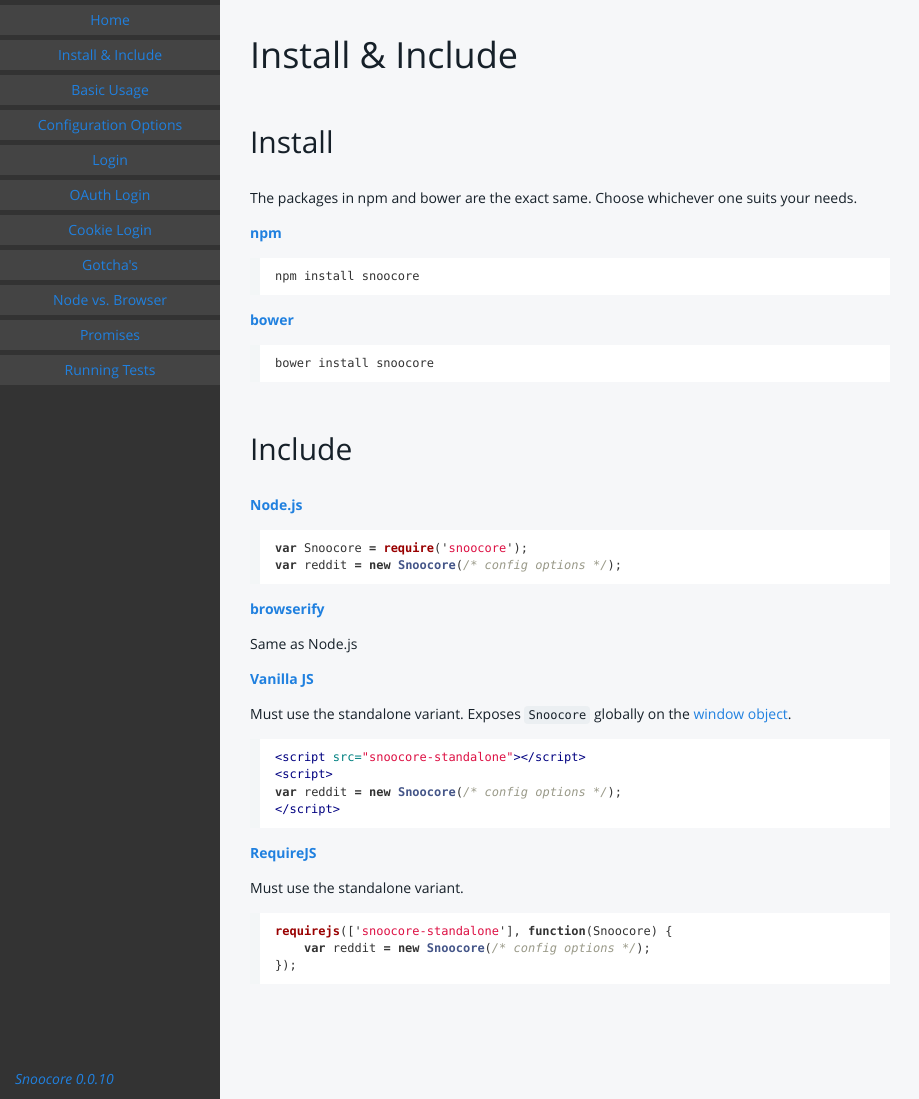
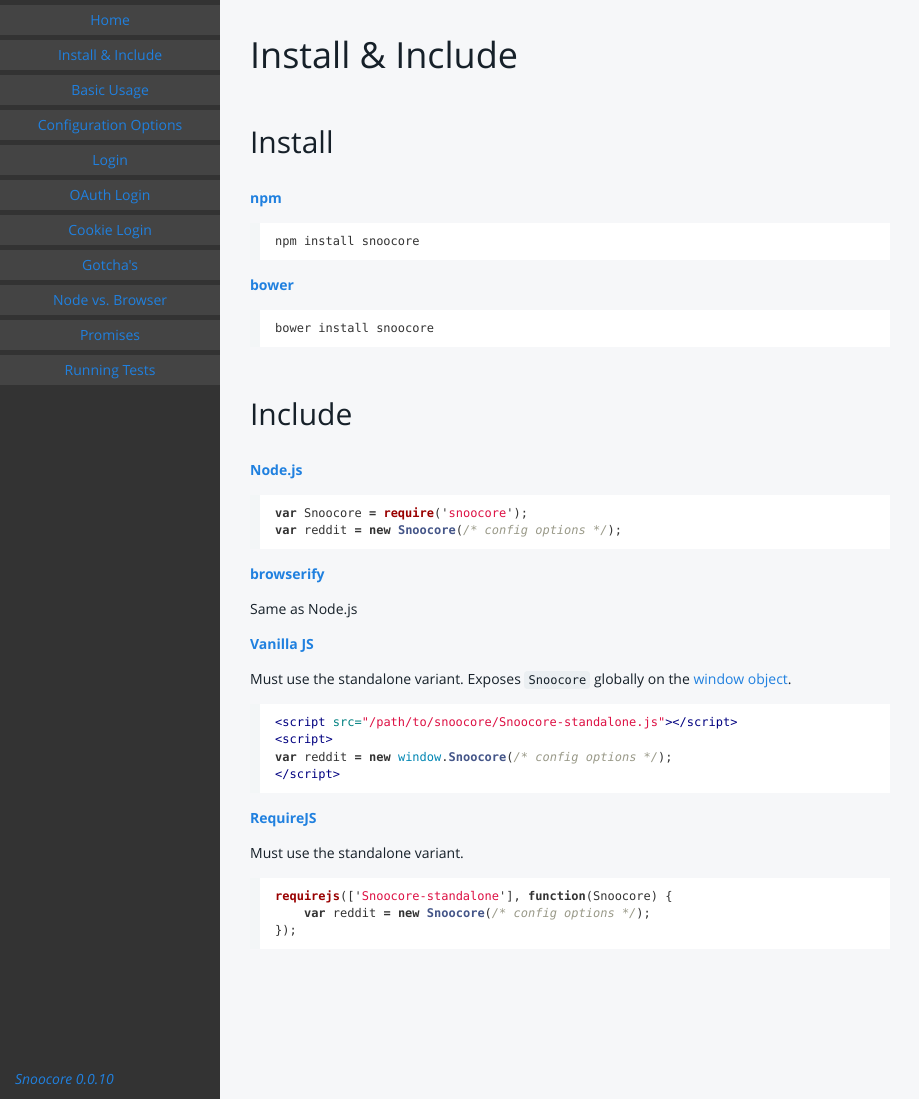
Before and after one commit to terryma/snoocore, a Jekyll site: the page built from install.md, in a window 1280 px wide. Shown: the whole page, without its empty margins (0-919 px from the left). Built offline with Jekyll 4.4.1, drawn with Linux system fonts in a browser that asks for light colours; Markdown is read by kramdown in place of the engine named in the settings.

Commit message:
update install to use uppercase Snoocore

````diff
--- a/install.md
+++ b/install.md
@@ -6,8 +6,6 @@
 # Install & Include
 
 ## Install
-
-The packages in npm and bower are the exact same. Choose whichever one suits your needs.
 
 **[npm](https://www.npmjs.org/)**
 
@@ -38,9 +36,9 @@
 Must use the standalone variant. Exposes `Snoocore` globally on the [window object](https://developer.mozilla.org/en-US/docs/Web/API/Window).
 
 ```html
-<script src="snoocore-standalone"></script>
+<script src="/path/to/snoocore/Snoocore-standalone.js"></script>
 <script>
-var reddit = new Snoocore(/* config options */);
+var reddit = new window.Snoocore(/* config options */);
 </script>
 ```
 
@@ -49,7 +47,7 @@
 Must use the standalone variant.
 
 ```javascript
-requirejs(['snoocore-standalone'], function(Snoocore) {
+requirejs(['Snoocore-standalone'], function(Snoocore) {
     var reddit = new Snoocore(/* config options */);
 });
 ```
````
